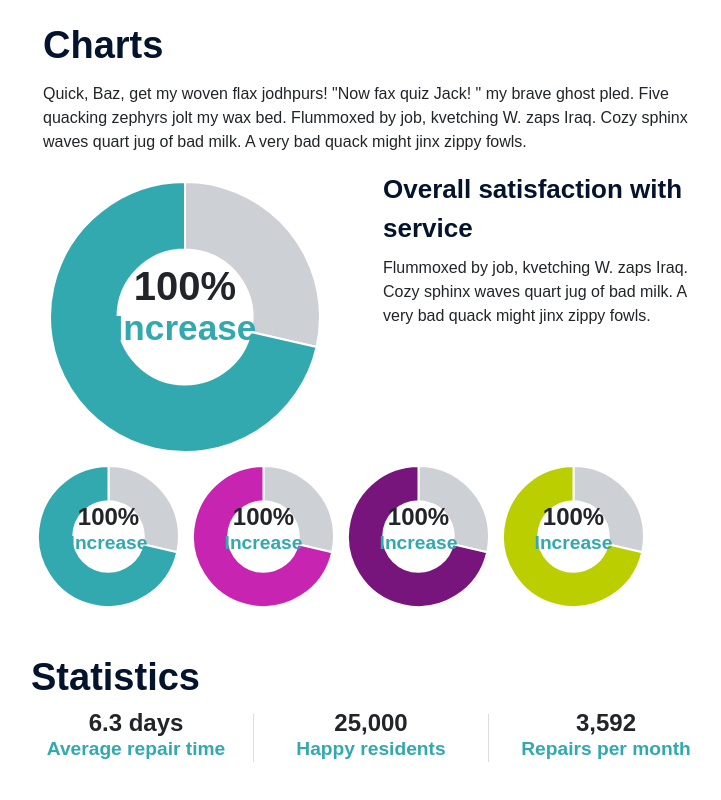
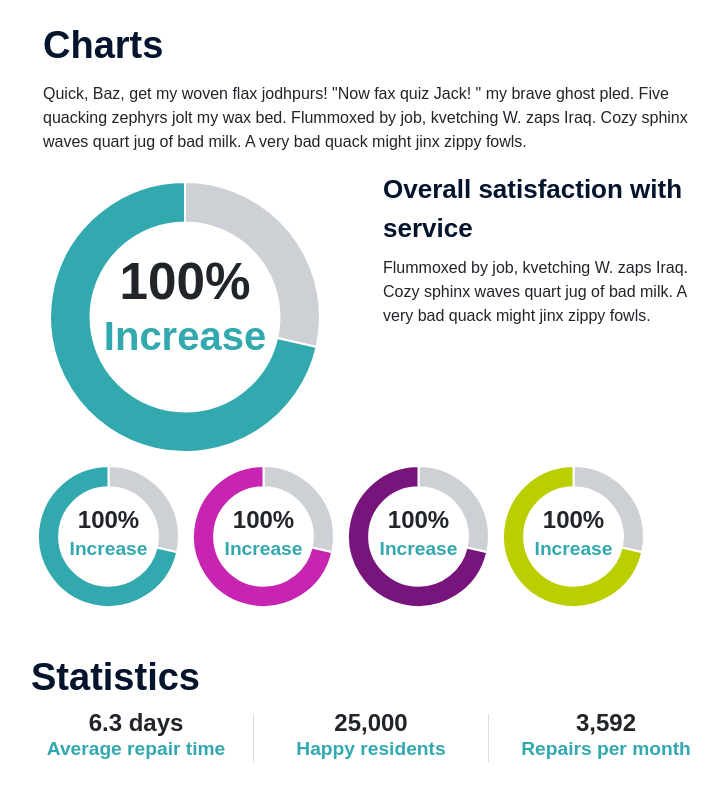
Before and after one commit to thenotsomiserable/spindogs-test, a website: page index.html in a window 1280 px wide. Shown: the part 2212-3012 px from the top of the page, without its empty margins (269-990 px from the left). Drawn offline with nearby package versions, Linux system fonts and the light colour scheme; a web font is replaced by a local one.

Commit message:
update global doughnut cutout

```diff
--- a/assets/js/script.js
+++ b/assets/js/script.js
@@ -3,14 +3,14 @@
 /*********************************/
 
 
-// global options for doughnut charts
+Chart.overrides.doughnut.cutout = "70%";
+
 const options = {
-  cutoutPercentage: 80,
-  responsive: true,
-  animation: {
-    animateScale: true,
-    animateRotate: true
-  }
+   responsive: true,
+   animation: {
+     animateScale: true,
+     animateRotate: true
+   }
 };
 
 // large doughnut
@@ -23,7 +23,7 @@ var data = {
       '#32A8AF'
     ],
     hoverOffset: 4,
-    }],
+  }]
 };
 
 var chartMain = new Chart(ctx, {
@@ -31,7 +31,6 @@ var chartMain = new Chart(ctx, {
   data: data,
   options: options
 });
-
 
 // mini doughnuts
 
@@ -44,9 +43,8 @@ var data_1 = {
       '#32A8AF'
     ],
     hoverOffset: 4
-  }],
-}
-
+  }]
+};
 
 var chartMiniOne = new Chart(ctx_1, {
   type: 'doughnut',
@@ -65,8 +63,8 @@ var data_2 = {
       '#C724B1'
     ],
     hoverOffset: 4
-  }],
-}
+  }]
+};
 
 var chartMiniTwo = new Chart(ctx_2, {
   type: 'doughnut',
@@ -86,8 +84,8 @@ var data_3 = {
       '#78157C'
     ],
     hoverOffset: 4
-  }],
-}
+  }]
+};
 
 var chartMiniThree = new Chart(ctx_3, {
   type: 'doughnut',
@@ -106,8 +104,8 @@ var data_4 = {
       '#BACE00'
     ],
     hoverOffset: 4
-  }],
-}
+  }]
+};
 
 var chartMiniFour = new Chart(ctx_4, {
   type: 'doughnut',
--- a/scss/components/_charts.scss
+++ b/scss/components/_charts.scss
@@ -27,13 +27,13 @@
     width: 100%
   }
   label.percentage {
-    font-size: 2.5rem;
-    line-height: 1.5rem;
+    font-size: 3.2rem;
+    line-height: 3rem;
   }
   label.increase {
     color: $aqua-light;
-    font-size: 2.2rem;
-    line-height: 1.2em;
+    font-size: 2.5rem;
+    line-height: 1.5em;
   }
 }
 
@@ -47,7 +47,7 @@
   }
   label.percentage {
     font-size: 1.5em;
-    line-height: .5em;
+    line-height: 1.5em;
   }
   label.increase {
     color: $aqua-light;
```
Also changed, not shown: assets/css/style.css.
